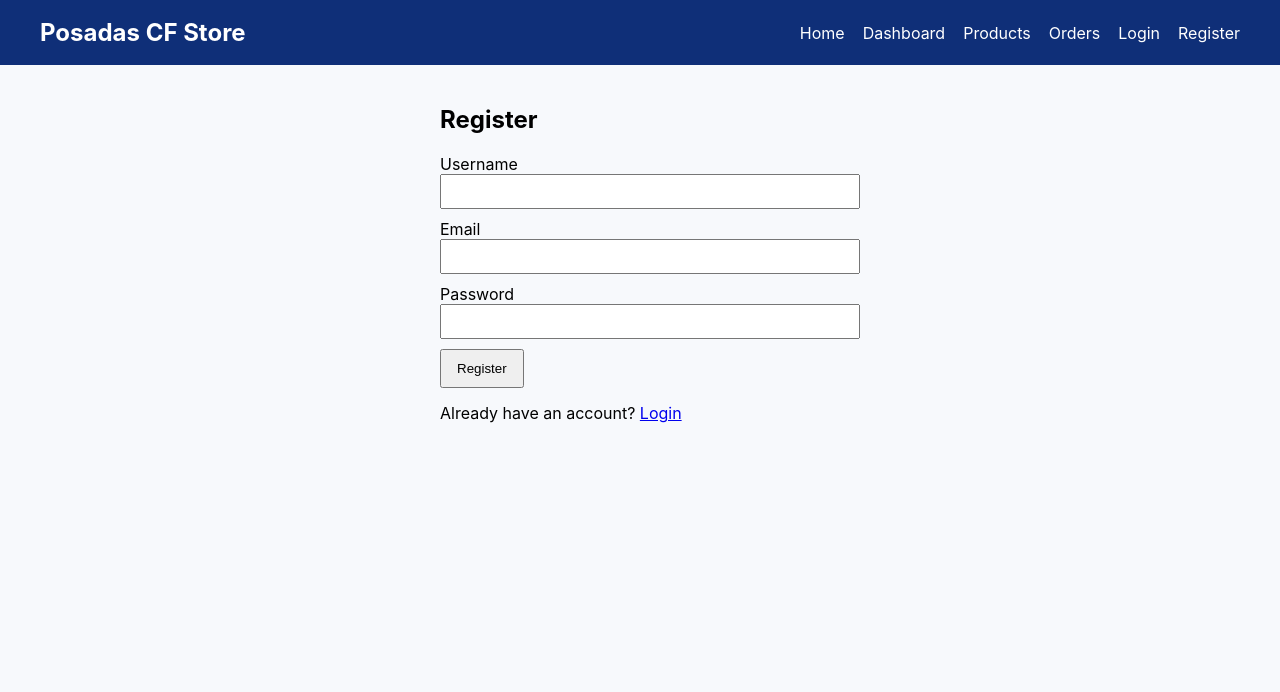
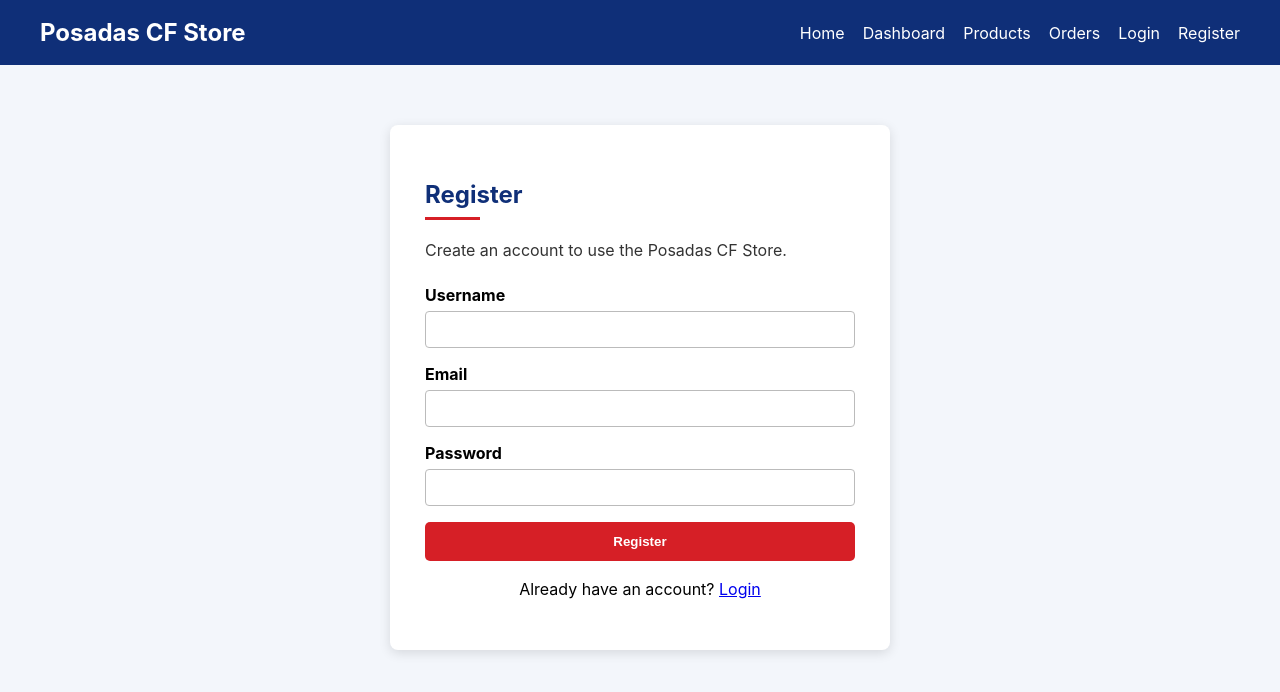
Before and after one commit to i22agpoa/laborator-wt, a React (Create React App) app in the folder frontend/: page /register in a window 1280 px wide. Shown: the top 692 px of the page. Built offline with nearby package versions, Linux system fonts and the light colour scheme.

Commit message:
Milestone 3: Modify Register.jsx and Login.jsx

```diff
--- a/frontend/src/components/Auth/Login.jsx
+++ b/frontend/src/components/Auth/Login.jsx
@@ -35,54 +35,120 @@ const Login = () => {
 	};
 
 	return (
-		<div style={{ maxWidth: "400px", margin: "40px auto" }}>
-			<h2>Login</h2>
+		<div style={pageStyle}>
+			<div style={formCard}>
+				<h2 style={titleStyle}>Login</h2>
+				<div style={redLine}></div>
+
+				<p style={subtitleStyle}>
+					Access your Posadas CF Store account.
+				</p>
 
 				<form onSubmit={handleSubmit}>
-				<div>
-					<label>Email</label>
+					<label style={labelStyle}>Email</label>
 					<input
 						type="email"
 						name="email"
 						value={formData.email}
 						onChange={handleChange}
 						required
-						style={{ width: "100%", padding: "8px", marginBottom: "10px" }}
+						style={inputStyle}
 					/>
-				</div>
 
-				<div>
-					<label>Password</label>
+					<label style={labelStyle}>Password</label>
 					<input
 						type="password"
 						name="password"
 						value={formData.password}
 						onChange={handleChange}
 						required
-						style={{ width: "100%", padding: "8px", marginBottom: "10px" }}
+						style={inputStyle}
 					/>
-				</div>
 
-				{error && (
-					<p style={{ color: "red" }}>
-						{error}
-					</p>
-				)}
+					{error && <p style={errorStyle}>{error}</p>}
 
-				<button
-					type="submit"
-					disabled={loading}
-					style={{ padding: "10px 15px" }}
-				>
+					<button type="submit" disabled={loading} style={mainButton}>
 						{loading ? "Loading..." : "Login"}
 					</button>
 				</form>
 
-			<p style={{ marginTop: "15px" }}>
+				<p style={footerText}>
 					Don't have an account? <Link to="/register">Register</Link>
 				</p>
+			</div>
 		</div>
 	);
 };
 
+const pageStyle = {
+	minHeight: "calc(100vh - 80px)",
+	backgroundColor: "#f3f6fb",
+	display: "flex",
+	justifyContent: "center",
+	alignItems: "flex-start",
+	paddingTop: "60px",
+};
+
+const formCard = {
+	backgroundColor: "white",
+	width: "100%",
+	maxWidth: "430px",
+	padding: "35px",
+	borderRadius: "8px",
+	boxShadow: "0 3px 12px rgba(0,0,0,0.12)",
+};
+
+const titleStyle = {
+	color: "#0f2f78",
+	marginBottom: "8px",
+};
+
+const redLine = {
+	width: "55px",
+	height: "3px",
+	backgroundColor: "#d61f26",
+	marginBottom: "20px",
+};
+
+const subtitleStyle = {
+	marginBottom: "25px",
+	color: "#333",
+};
+
+const labelStyle = {
+	display: "block",
+	marginBottom: "6px",
+	fontWeight: "bold",
+};
+
+const inputStyle = {
+	width: "100%",
+	padding: "10px",
+	marginBottom: "16px",
+	border: "1px solid #bbb",
+	borderRadius: "4px",
+	boxSizing: "border-box",
+};
+
+const mainButton = {
+	width: "100%",
+	padding: "12px",
+	backgroundColor: "#d61f26",
+	color: "white",
+	border: "none",
+	borderRadius: "5px",
+	cursor: "pointer",
+	fontWeight: "bold",
+};
+
+const errorStyle = {
+	color: "#d61f26",
+	marginBottom: "12px",
+};
+
+const footerText = {
+	marginTop: "18px",
+	textAlign: "center",
+};
+
 export default Login;
--- a/frontend/src/components/Auth/Register.jsx
+++ b/frontend/src/components/Auth/Register.jsx
@@ -36,58 +36,130 @@ const Register = () => {
 	};
 
 	return (
-		<div style={{ maxWidth: "400px", margin: "40px auto" }}>
-			<h2>Register</h2>
+		<div style={pageStyle}>
+			<div style={formCard}>
+				<h2 style={titleStyle}>Register</h2>
+				<div style={redLine}></div>
+
+				<p style={subtitleStyle}>
+					Create an account to use the Posadas CF Store.
+				</p>
 
 				<form onSubmit={handleSubmit}>
-				<div>
-					<label>Username</label>
+					<label style={labelStyle}>Username</label>
 					<input
 						type="text"
 						name="username"
 						value={formData.username}
 						onChange={handleChange}
 						required
-						style={{ width: "100%", padding: "8px", marginBottom: "10px" }}
+						style={inputStyle}
 					/>
-				</div>
 
-				<div>
-					<label>Email</label>
+					<label style={labelStyle}>Email</label>
 					<input
 						type="email"
 						name="email"
 						value={formData.email}
 						onChange={handleChange}
 						required
-						style={{ width: "100%", padding: "8px", marginBottom: "10px" }}
+						style={inputStyle}
 					/>
-				</div>
 
-				<div>
-					<label>Password</label>
+					<label style={labelStyle}>Password</label>
 					<input
 						type="password"
 						name="password"
 						value={formData.password}
 						onChange={handleChange}
 						required
-						style={{ width: "100%", padding: "8px", marginBottom: "10px" }}
+						style={inputStyle}
 					/>
-				</div>
 
-				{error && <p style={{ color: "red" }}>{error}</p>}
+					{error && <p style={errorStyle}>{error}</p>}
 
-				<button type="submit" disabled={loading} style={{ padding: "10px 15px" }}>
+					<button type="submit" disabled={loading} style={mainButton}>
 						{loading ? "Loading..." : "Register"}
 					</button>
 				</form>
 
-			<p style={{ marginTop: "15px" }}>
+				<p style={footerText}>
 					Already have an account? <Link to="/login">Login</Link>
 				</p>
+			</div>
 		</div>
 	);
 };
 
+const pageStyle = {
+	minHeight: "calc(100vh - 80px)",
+	backgroundColor: "#f3f6fb",
+	display: "flex",
+	justifyContent: "center",
+	alignItems: "flex-start",
+	paddingTop: "60px",
+};
+
+const formCard = {
+	backgroundColor: "white",
+	width: "100%",
+	maxWidth: "430px",
+	padding: "35px",
+	borderRadius: "8px",
+	boxShadow: "0 3px 12px rgba(0,0,0,0.12)",
+};
+
+const titleStyle = {
+	color: "#0f2f78",
+	marginBottom: "8px",
+};
+
+const redLine = {
+	width: "55px",
+	height: "3px",
+	backgroundColor: "#d61f26",
+	marginBottom: "20px",
+};
+
+const subtitleStyle = {
+	marginBottom: "25px",
+	color: "#333",
+};
+
+const labelStyle = {
+	display: "block",
+	marginBottom: "6px",
+	fontWeight: "bold",
+};
+
+const inputStyle = {
+	width: "100%",
+	padding: "10px",
+	marginBottom: "16px",
+	border: "1px solid #bbb",
+	borderRadius: "4px",
+	boxSizing: "border-box",
+};
+
+const mainButton = {
+	width: "100%",
+	padding: "12px",
+	backgroundColor: "#d61f26",
+	color: "white",
+	border: "none",
+	borderRadius: "5px",
+	cursor: "pointer",
+	fontWeight: "bold",
+};
+
+const errorStyle = {
+	color: "#d61f26",
+	marginBottom: "12px",
+};
+
+const footerText = {
+	marginTop: "18px",
+	textAlign: "center",
+};
+
 export default Register;
```
Also changed, not shown: 1 other file (tests, documents, lock files or other folders). Lines whose indentation alone changed are shown as unchanged.
